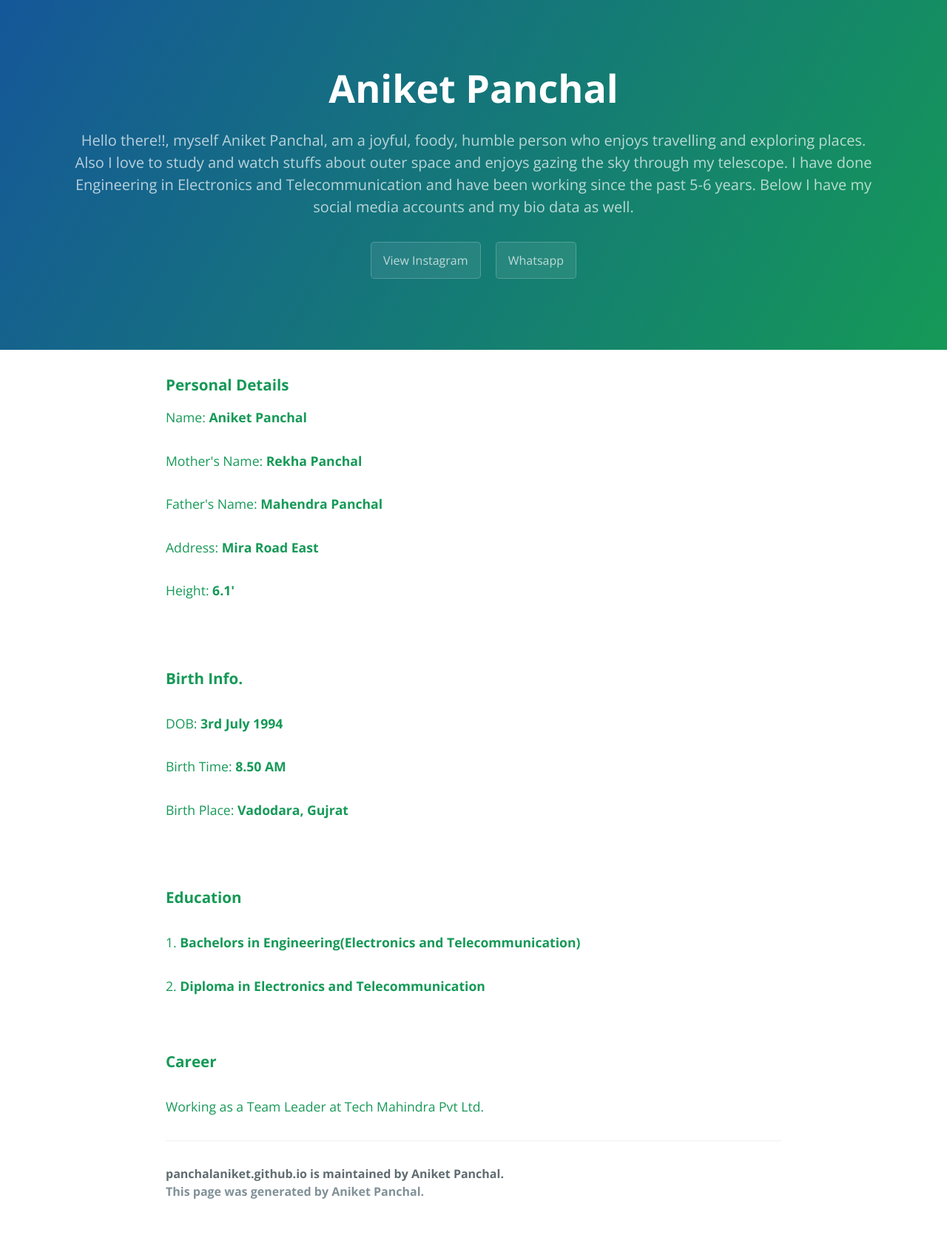
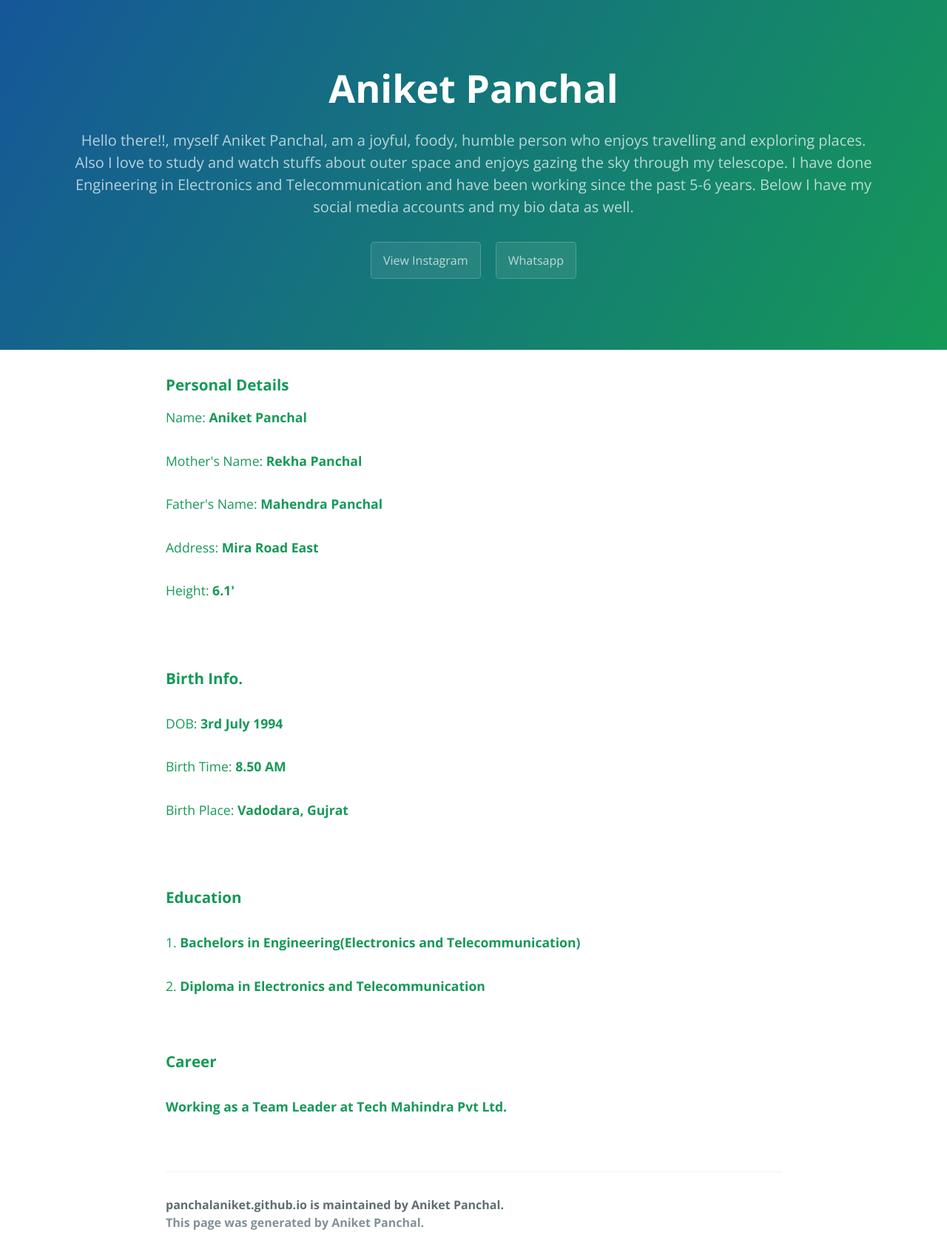
Before and after one commit to appanchal06/panchalaniket.github.io, a Jekyll site: the page built from index.html, in a window 1280 px wide. Shown: the whole page at 74% size. Built offline with Jekyll 4.4.1, drawn with Linux system fonts in a browser that asks for light colours; before the commit the page ends 1655 px from its top, so only the background shows below that.

```diff
--- a/index.html
+++ b/index.html
@@ -19,4 +19,5 @@ layout: default
   </br>
 
   <h3><b> Career </b></h3>
-  <h4> Working as a Team Leader at Tech Mahindra Pvt Ltd.</h4>
+  <h4><b>Working as a Team Leader at Tech Mahindra Pvt Ltd.</b></h4>
+  </br>
```
